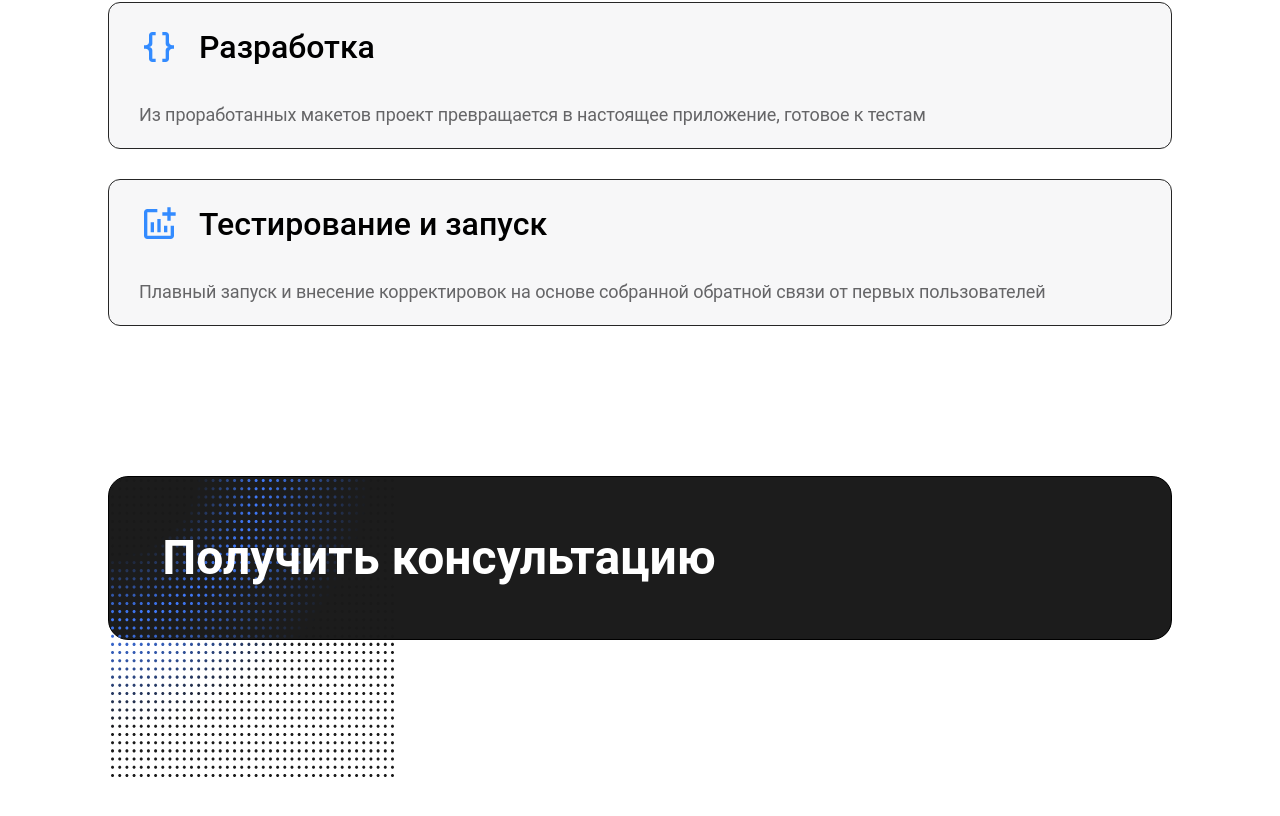
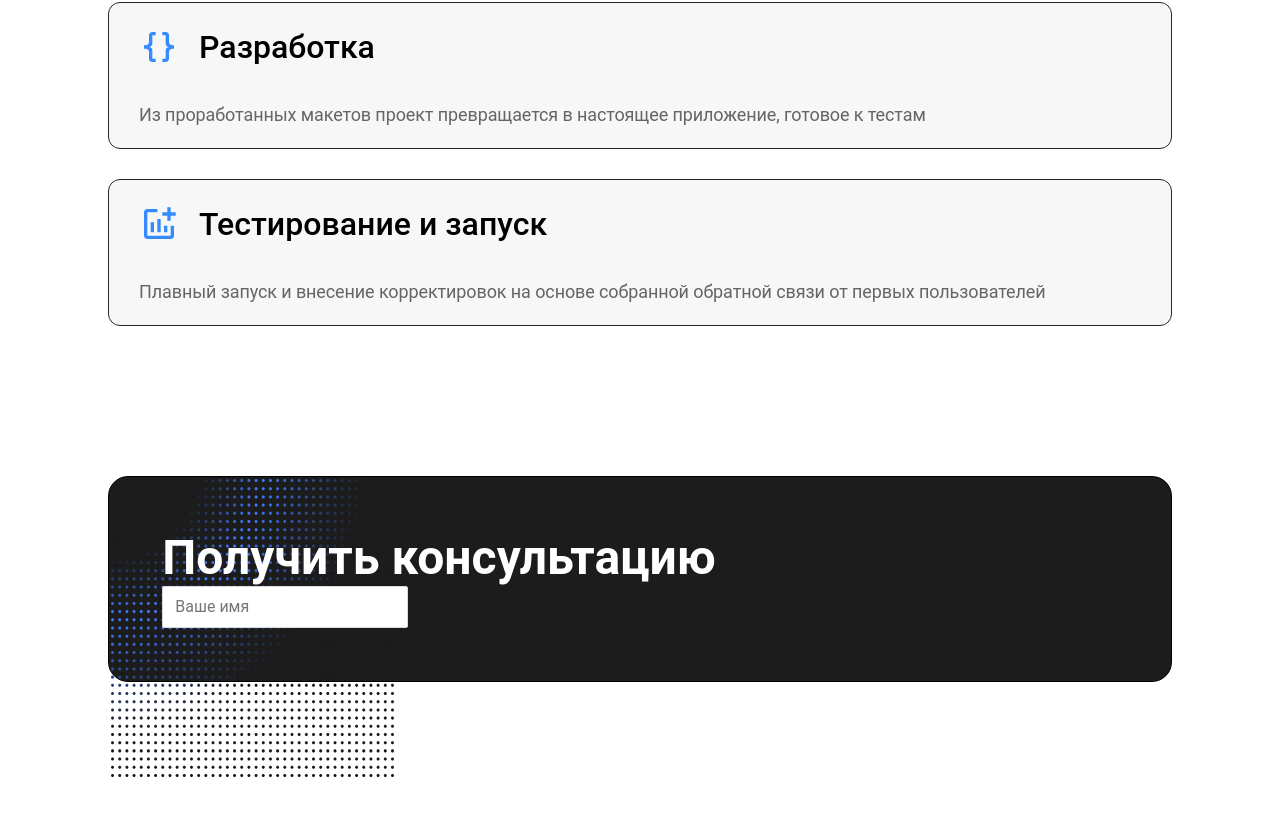
Before and after one commit to kulichkov21/finul, a React (Create React App) app: page / in a window 1280 px wide. Shown: the part 3681-4497 px from the top of the page. Before the commit the page ends 4471 px from the top, so only its background shows below. Built offline with nearby package versions, Linux system fonts and the light colour scheme.

Commit message:
new features

```diff
--- a/src/components/get-consultation/GetConsultation.module.scss
+++ b/src/components/get-consultation/GetConsultation.module.scss
@@ -45,7 +45,25 @@
     }
   }
 
-  .get-consultation {
+  .get-consultation-container {
+    display: flex;
 
+    form {
+
+      .base-input {
+        padding: 8px 12px 8px 12px;
+        border-radius: 2px;
+        border: 1px solid #D9D9D9;
+        font-family: 'Roboto';
+        font-size: 16px;
+        font-weight: 400;
+        line-height: 24px;
+        text-align: left;
+        :active {
+          border: 0;
+        }
+      }
+
+    }
   }
 }
--- a/src/components/get-consultation/GetConsultation.tsx
+++ b/src/components/get-consultation/GetConsultation.tsx
@@ -3,14 +3,16 @@ import styles from './GetConsultation.module.scss';
 import dots from "../../assets/img/dots2.svg";
 
 export default class GetConsultation extends React.Component<any, any> {
-
     render() {
         return (
             <section className={styles.container}>
                 <div className={styles.content}>
                     <img className={styles.dots} src={dots} alt="dots"/>
                     <h2 className={styles.header}>Получить консультацию</h2>
-                    <div >
+                    <div className={styles['get-consultation-container']}>
+                        <form action="">
+                            <input placeholder="Ваше имя" className={styles['base-input']} type="text"/>
+                        </form>
                     </div>
                 </div>
             </section>
--- a/src/index.css
+++ b/src/index.css
@@ -16,6 +16,8 @@ body {
 }
 
 
+
+
 code {
   font-family: source-code-pro, Menlo, Monaco, Consolas, 'Courier New',
     monospace;
```
